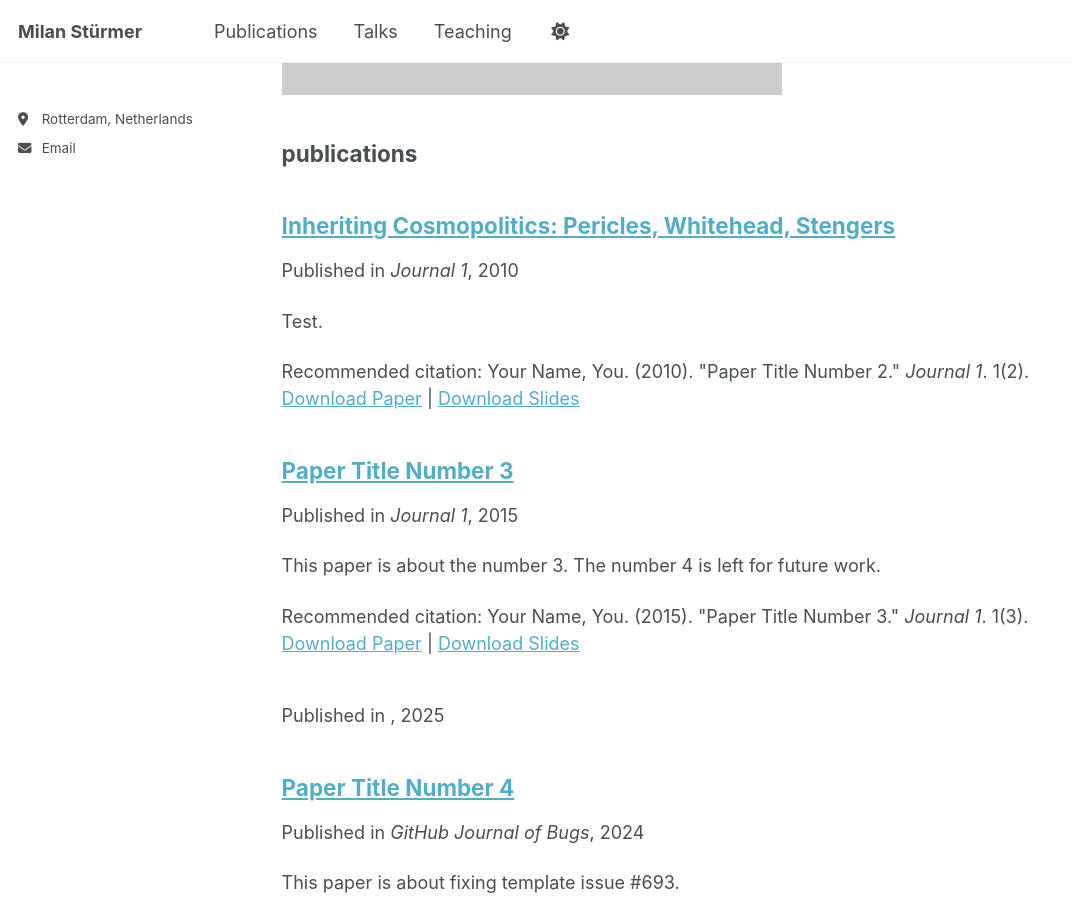
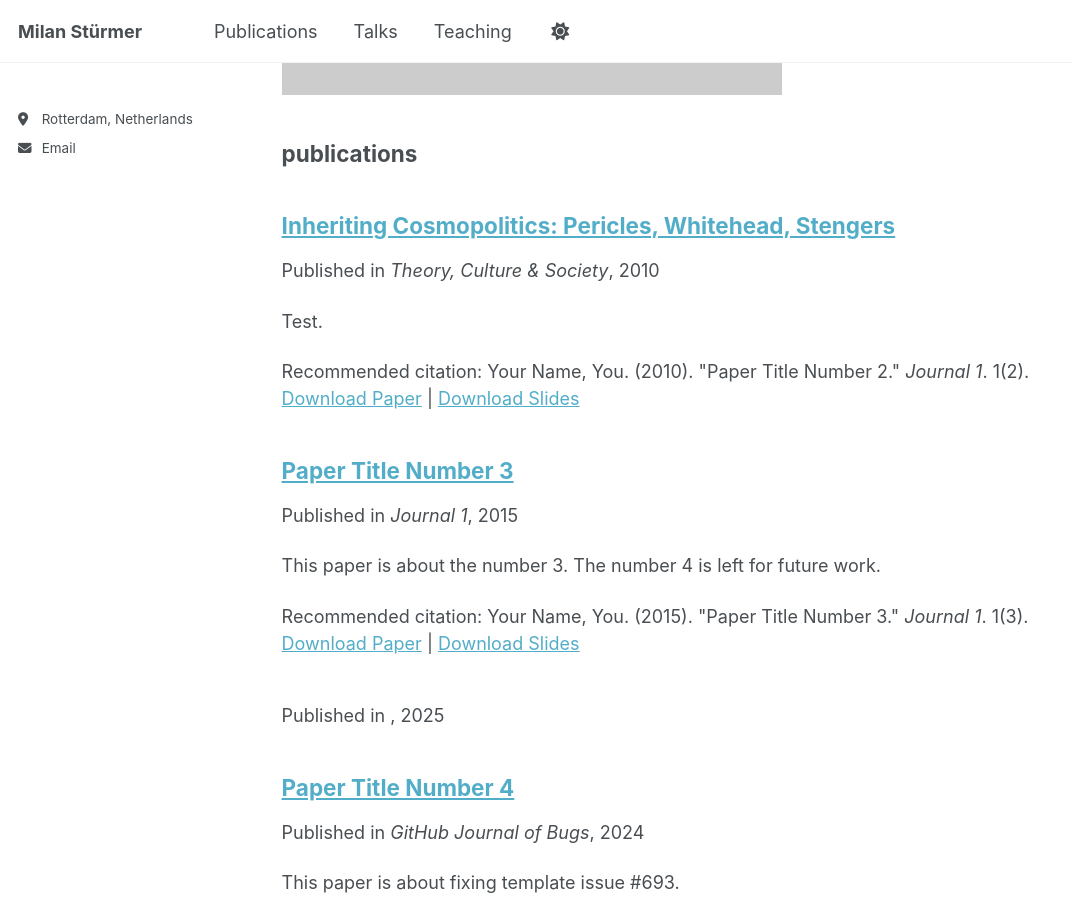
Before and after one commit to milanstuermer/milanstuermer.github.io, a Jekyll site: the page built from _pages/sitemap.md, in a window 1280 px wide and 900 px high, scrolled down 3769 px. Shown: the whole window, without its empty margins (0-1072 px from the left). Built offline with Jekyll 4.4.1, drawn with Linux system fonts in a browser that asks for light colours; a script that is not in the unit is left out.

Commit message:
Update 2010-10-01-paper-title-number-2.md

```diff
--- a/_publications/2010-10-01-paper-title-number-2.md
+++ b/_publications/2010-10-01-paper-title-number-2.md
@@ -5,7 +5,7 @@ category: manuscripts
 permalink: /publication/2010-10-01-paper-title-number-2.md
 excerpt: 'Test.'
 date: 2010-10-01
-venue: 'Journal 1'
+venue: 'Theory, Culture & Society'
 slidesurl: 'http://academicpages.github.io/files/slides2.pdf'
 paperurl: 'http://academicpages.github.io/files/paper2.pdf'
 citation: 'Your Name, You. (2010). &quot;Paper Title Number 2.&quot; <i>Journal 1</i>. 1(2).'
```
